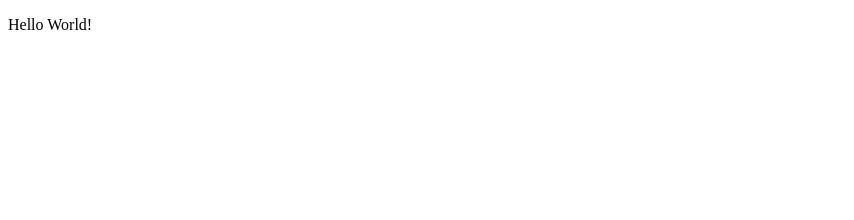
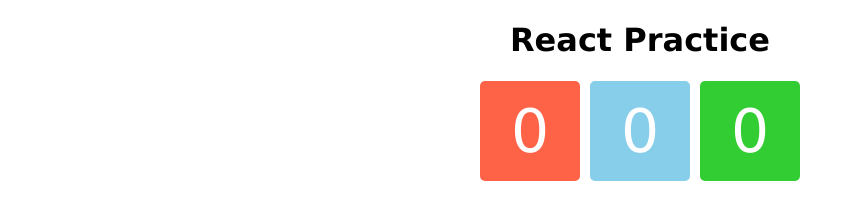
Before and after one commit to yohtanaka/react_practice, a plain HTML site: page index.html in a window 1280 px wide. Shown: the whole page, without its empty margins (0-854 px from the left). Drawn offline with nearby package versions, Linux system fonts and the light colour scheme.

Commit message:
Make top view

```diff
--- a/css/styles.css
+++ b/css/styles.css
@@ -0,0 +1,34 @@
+body {
+	font-size: 16px;
+	font-family: Verdana, sans-serif;
+}
+
+.container {
+	width: 330px;
+	margin: 20px auto;
+}
+
+.container h1 {
+	text-align: center;
+}
+
+.container ul {
+	list-style: none;
+	margin: 0;
+	padding: 0;
+	display: flex;
+	flex-wrap: wrap;
+}
+
+.container li {
+	width: 100px;
+	height: 100px;
+	line-height: 100px;
+	text-align: center;
+	cursor: pointer;
+	user-select: none;
+	border-radius: 5px;
+	margin: 0 5px 10px;
+	color: #fff;
+	font-size: 60px;
+}
--- a/index.html
+++ b/index.html
@@ -11,8 +11,20 @@
 	<div id='root'></div>
 	<script type="text/babel">
 		(() => {
+
+			function Counter(props) {
+				return <li style={{backgroundColor:props.color}}>0</li>;
+			}
+
 			ReactDOM.render(
-				<p>Hello World!</p>,
+				<div className='container'>
+					<h1>React Practice</h1>
+					<ul>
+						<Counter color='tomato'/>
+						<Counter color='skyblue'/>
+						<Counter color='limegreen'/>
+					</ul>
+				</div>,
 				document.getElementById('root')
 			);
 		})();
```
